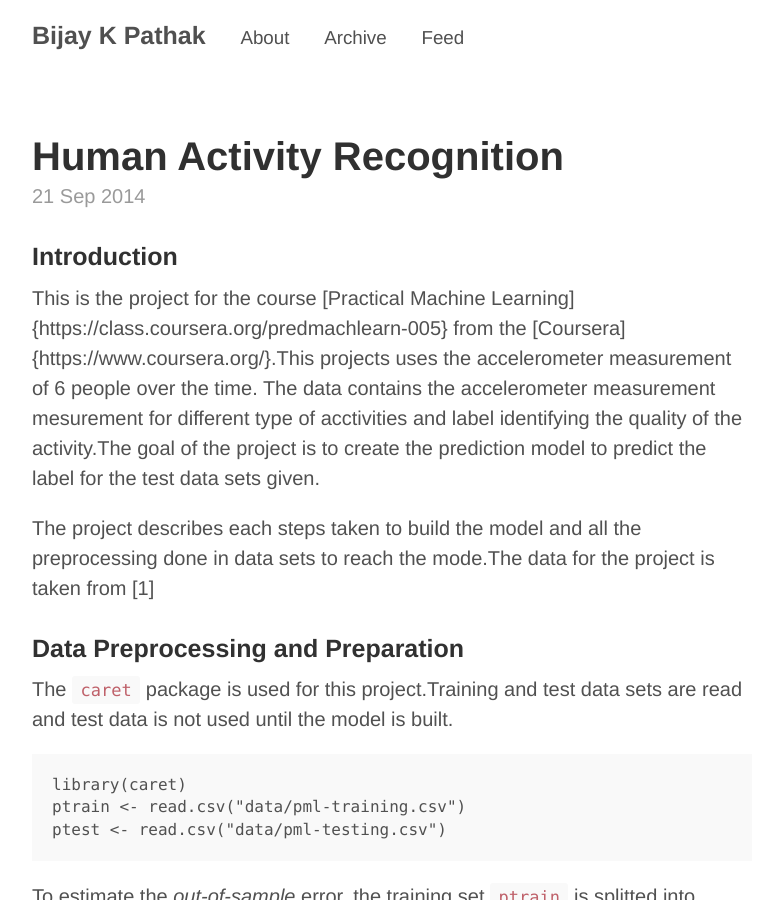
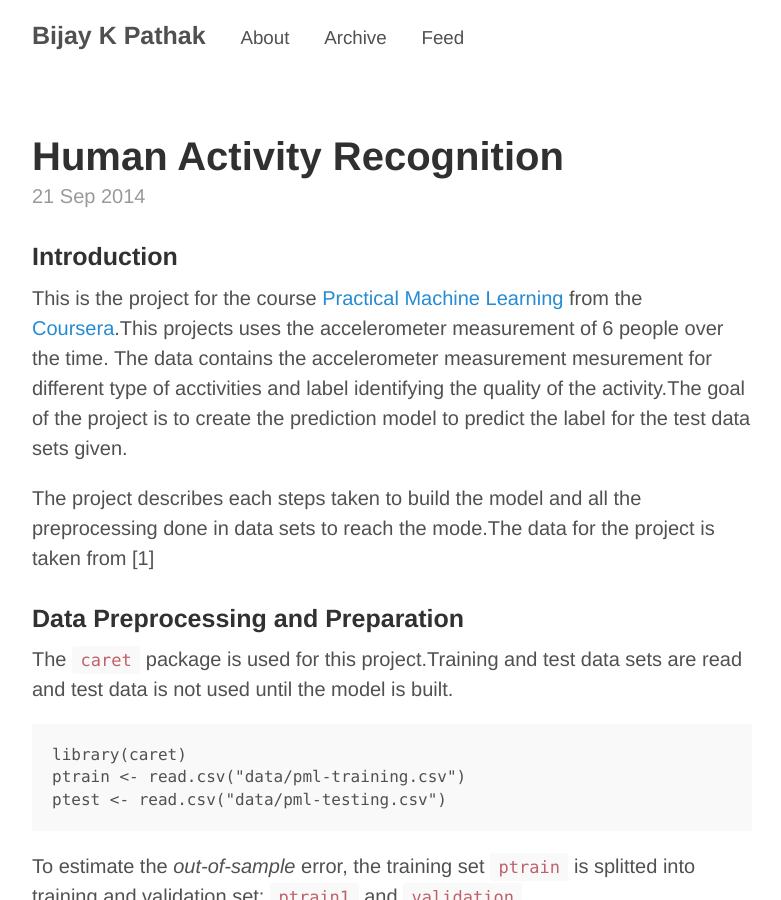
Before and after one commit to bkpathak/bkpathak.github.io, a Jekyll site: the page built from _posts/2014-09-21-human-activity-recognition.md, in a window 1280 px wide and 900 px high. Shown: the whole window, without its empty margins (248-1029 px from the left). Built offline with Jekyll 4.4.1, drawn with Linux system fonts in a browser that asks for light colours; Markdown is read by kramdown in place of the engine named in the settings; comment, search, counter and statistics services are not loaded; part of the change alters nothing that is shown.

Commit message:
changed {} to ()

```diff
--- a/_posts/2014-09-21-human-activity-recognition.md
+++ b/_posts/2014-09-21-human-activity-recognition.md
@@ -7,7 +7,7 @@ permalink: "human-activity-recognition"
 
 ### Introduction
 
-This is the project for the course [Practical Machine Learning]{https://class.coursera.org/predmachlearn-005} from the [Coursera]{https://www.coursera.org/}.This projects uses the accelerometer measurement of 6 people over the time. The data contains the accelerometer measurement mesurement for different type of acctivities and label identifying the quality of the activity.The goal of the project is to create the prediction model to predict the label for the test data sets given.
+This is the project for the course [Practical Machine Learning](https://class.coursera.org/predmachlearn-005) from the [Coursera](https://www.coursera.org/).This projects uses the accelerometer measurement of 6 people over the time. The data contains the accelerometer measurement mesurement for different type of acctivities and label identifying the quality of the activity.The goal of the project is to create the prediction model to predict the label for the test data sets given.
 
 The project describes each steps taken to build the model and all the preprocessing done in data sets to reach the mode.The data for the project is taken from [1]
 
```
